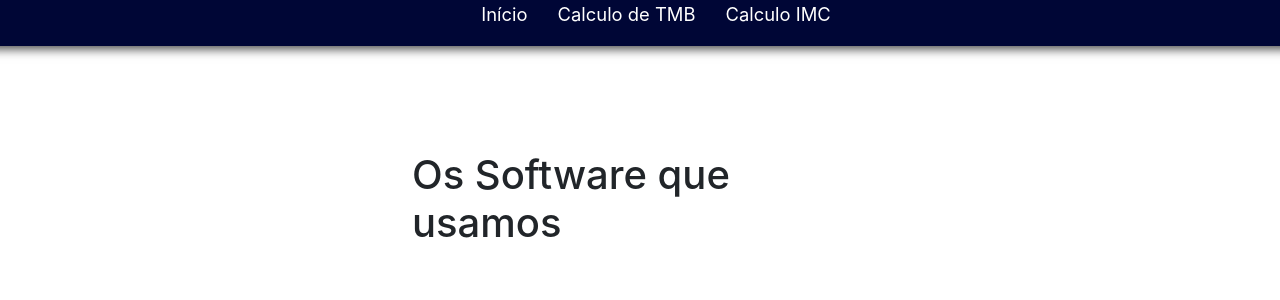
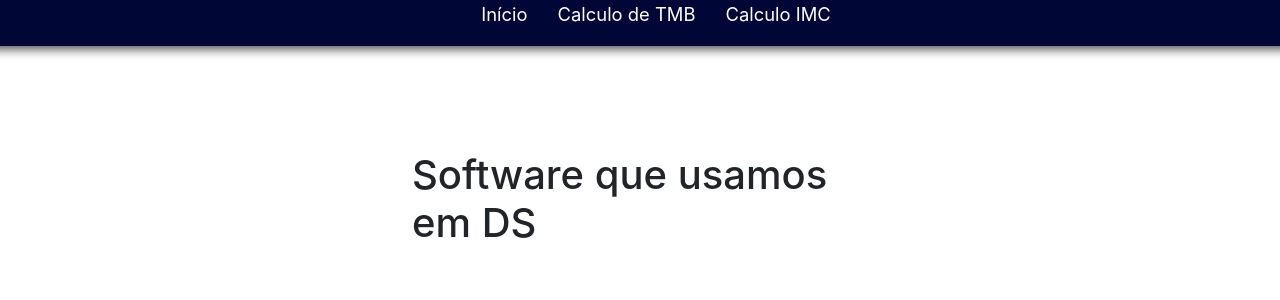
Before and after one commit to Mateus-HOS-PrimeThunder/Site-Diogenis, a plain HTML site: page index.html in a window 1280 px wide. Shown: the top 300 px of the page. Drawn offline with nearby package versions, Linux system fonts and the light colour scheme; grey boxes are pictures that could not be loaded; a script that the page names is missing.

Commit message:
Add files via upload

```diff
--- a/index.html
+++ b/index.html
@@ -5,7 +5,7 @@
   <meta charset="UTF-8" />
   <meta http-equiv="X-UA-Compatible" content="IE=edge" />
   <meta name="viewport" content="width=device-width, initial-scale=1.0" />
-  <title>Document</title>
+  <title>Home</title>
   <link href="https://cdn.jsdelivr.net/npm/bootstrap@5.3.3/dist/css/bootstrap.min.css" rel="stylesheet"
     integrity="sha384-QWTKZyjpPEjISv5WaRU9OFeRpok6YctnYmDr5pNlyT2bRjXh0JMhjY6hW+ALEwIH" crossorigin="anonymous">
   <link rel="stylesheet" href="criacao.css" />
@@ -30,8 +30,8 @@
 
   <main class="container">
     <div class="row">
-      <div class="title col-12 col-md">
-        <h1 class="py-5">Os Software que usamos</h1>
+      <div class="title col-12 ">
+        <h1 class="py-5">Software que usamos em DS</h1>
       </div>
       <div class="col-12 col-md-6 ">
         <div class="IMGvs">
```
Also changed, not shown: criacao.html (+1 -1 lines), criacaoIMC.html (+1 -1 lines).
